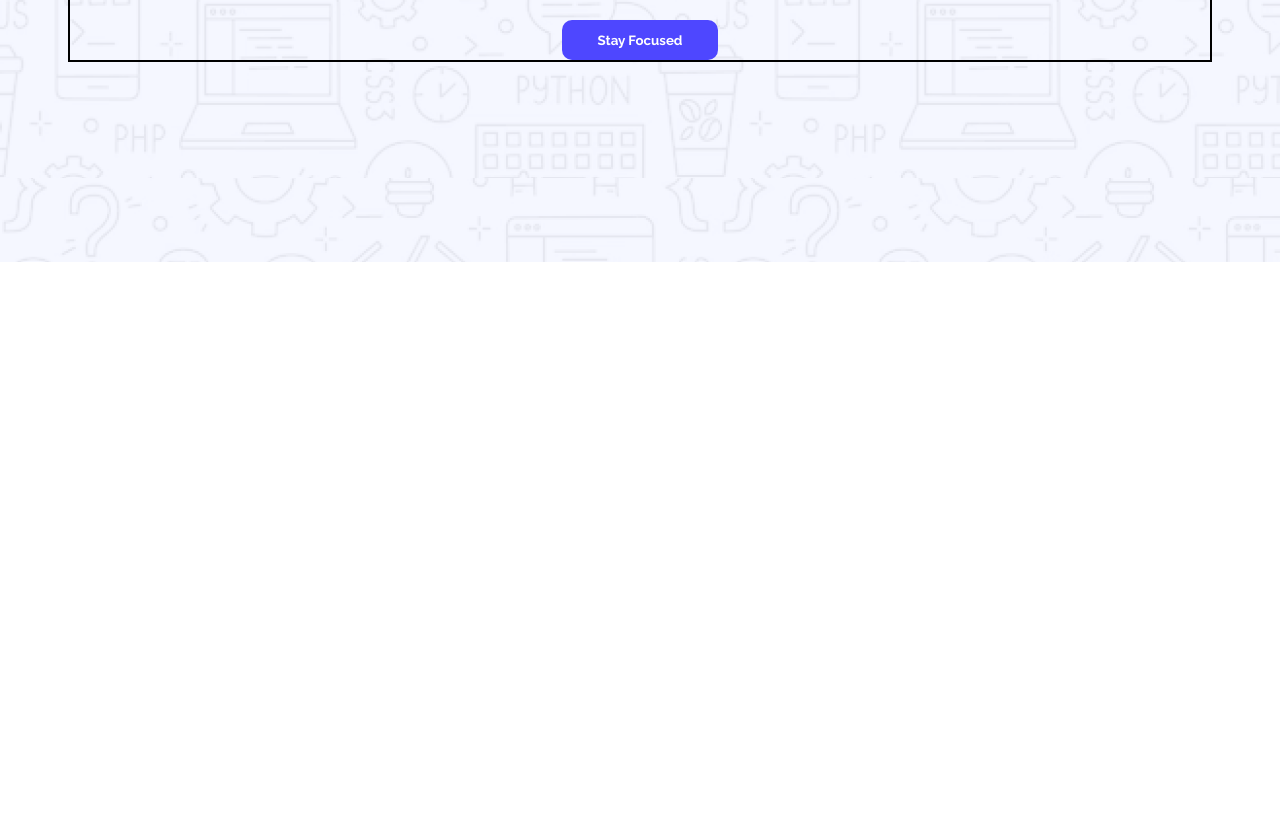
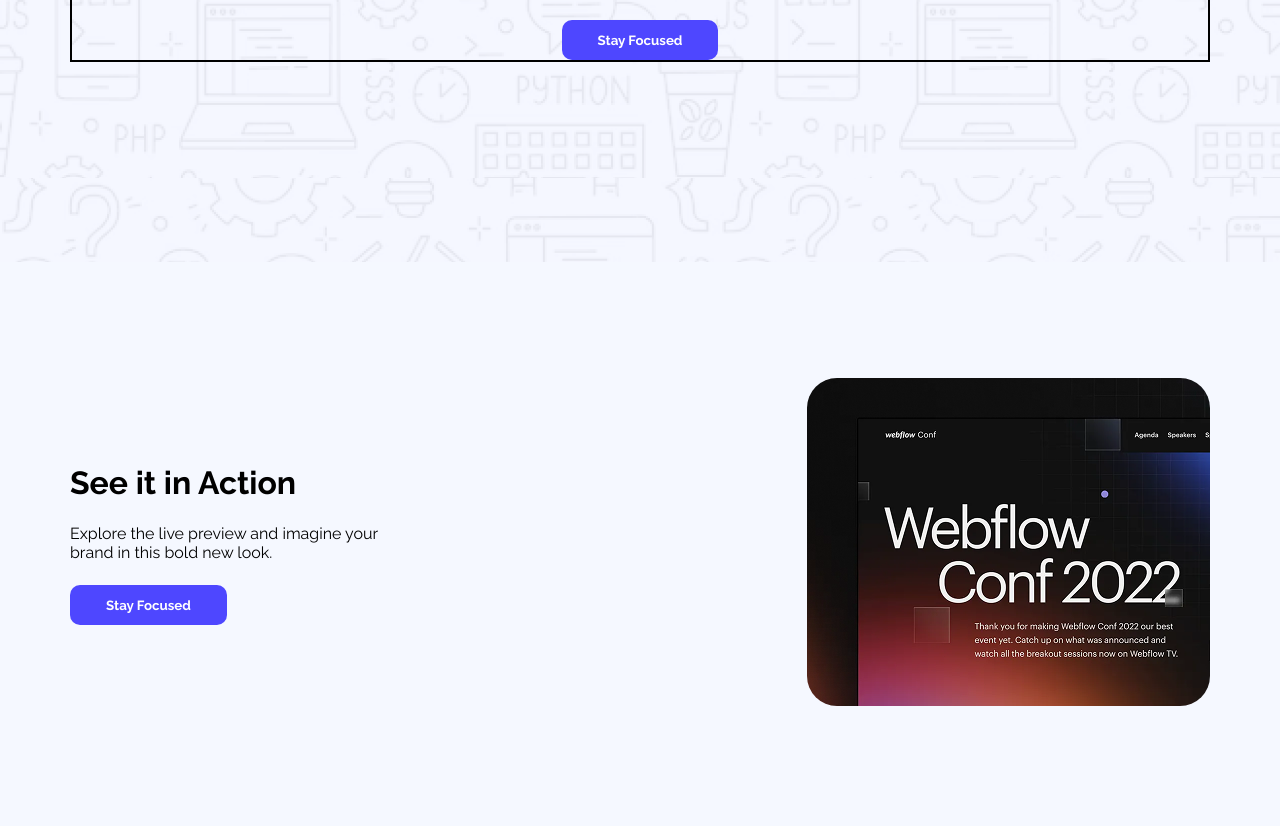
Before and after one commit to tanjimtaosif/Assignment_1-launchpad, a plain HTML site: page index.html in a window 1280 px wide. Shown: the part 474-1300 px from the top of the page. Before the commit the page ends 800 px from the top, so only its background shows below. Drawn offline with Linux system fonts and the light colour scheme.

Commit message:
Action Section Complete

```diff
--- a/index.html
+++ b/index.html
@@ -34,7 +34,21 @@
         </div>
     </div>
 
-    <!--  -->
+    <!-- Action Section -->
+    <div class="action">
+        <div class="action-main">
+            <div class="focused">
+                <h1>See it in Action</h1>
+                <p>Explore the live preview and imagine your <br> brand in this bold new look.</p>
+                <div>
+                    <button class="btn">Stay Focused</button>
+                </div>
+            </div>
+            <div class="webflow">
+                <img src="Assets/wc-mini.png" alt="">
+            </div>
+        </div>
+    </div>
 </body>
 
 </html>
--- a/style.css
+++ b/style.css
@@ -1,5 +1,7 @@
 * {
     margin: 0;
+    padding: 0px;
+    box-sizing: border-box;
     /* background-color: #F5F8FF; */
     font-family: 'Raleway';
 }
@@ -41,9 +43,36 @@
     border: 2px solid;
     text-align: center;
 }
-.cool .btn{
+
+.cool .btn {
     margin-top: 37px;
 }
-.cool h1{
+
+.cool h1 {
     font-size: 65px;
 }
+
+.action {
+    background-color: #F5F8FF;
+    padding: 116px 0px;
+
+}
+
+.action-main {
+    max-width: 1140px;
+    margin: auto;
+    display: flex;
+    justify-content: space-between;
+    align-items: center;
+}
+
+.focused {
+    display: flex;
+    flex-direction: column;
+    justify-content: center;
+    gap: 23px;
+}
+
+.webflow img {
+    border-radius: 30px;
+}
```
